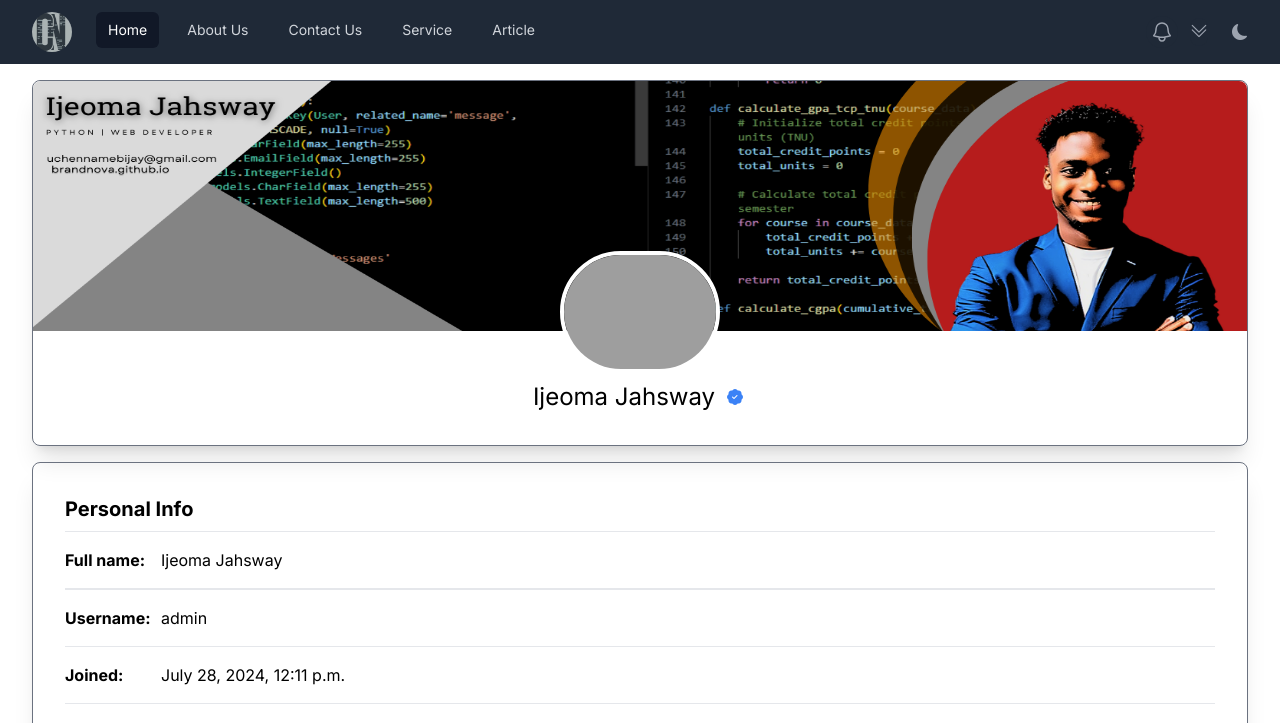
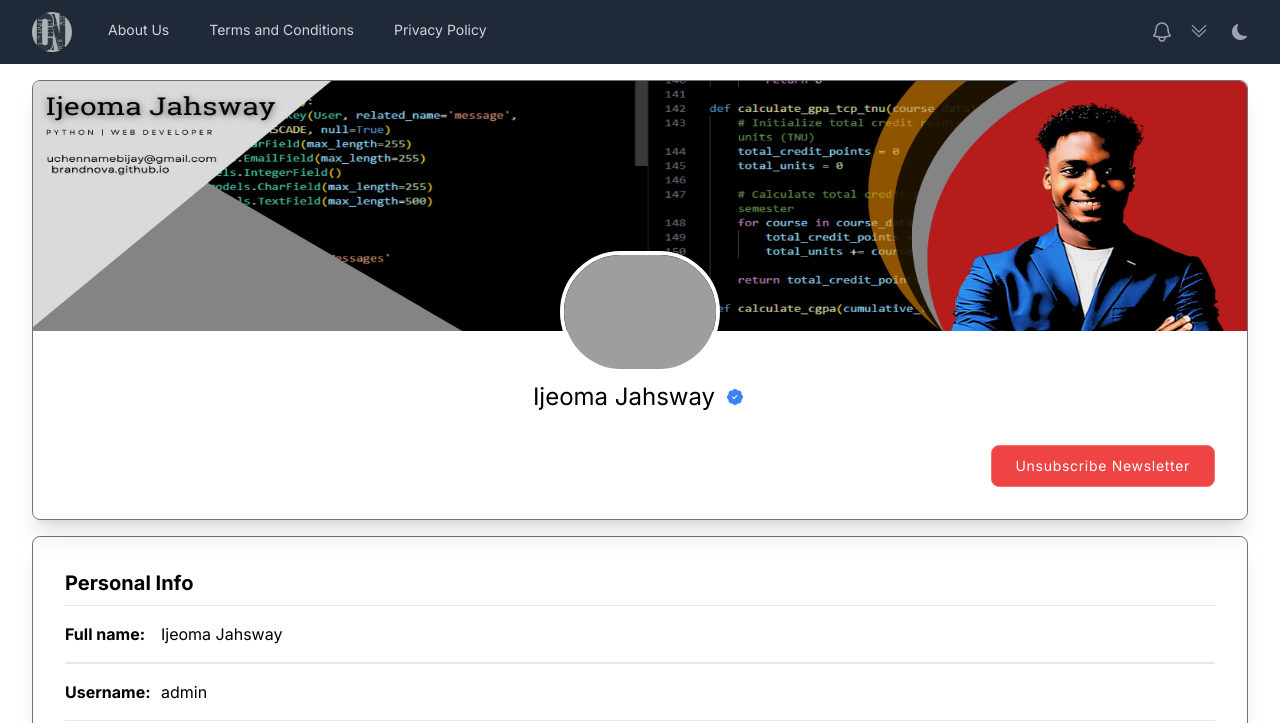
Before and after one commit to brandnova/Coder-Nova, a Django app: page /accounts/profile/ in a window 1280 px wide. Shown: the top 723 px of the page. Run offline with Django 5.2, Linux system fonts and the light colour scheme; a user stored in the database is signed in; data comes from the database, SQL or seed files in the repository; both versions use the stored data as it was after the commit; style sheets or scripts are compiled from the project's sources; parts of the project's set-up code (start-up, migrations or seed data) failed here and were passed over; some libraries are stand-ins or nearby versions; grey boxes are pictures that could not be loaded.

Commit message:
Unsubscribe from Newsletter and static page

```diff
--- a/ToDo.txt
+++ b/ToDo.txt
@@ -6,3 +6,4 @@ Auto share contents to other social platforms upon upload.
 Profile view for others
 Ads
 Auth page hide and show password
+Unsubscribe from newsletter (Done)... Make the message an alert...
--- a/accounts/templates/accounts/profile.html
+++ b/accounts/templates/accounts/profile.html
@@ -18,8 +18,8 @@
                     {% endif %}
                 </div>
             </div>
-            {% comment %} <div class="flex-1 flex flex-col items-center lg:items-end justify-end px-8 mt-2">
-                <div class="flex items-center space-x-4 mt-2">
+            <div class="flex-1 flex flex-col items-center lg:items-end justify-end px-8 mt-2">
+                {% comment %} <div class="flex items-center space-x-4 mt-2">
                     <button class="flex items-center bg-blue-600 hover:bg-blue-700 text-gray-100 px-4 py-2 rounded text-sm space-x-2 transition duration-100">
                         <svg xmlns="http://www.w3.org/2000/svg" class="h-4 w-4" viewBox="0 0 20 20" fill="currentColor">
                             <path d="M8 9a3 3 0 100-6 3 3 0 000 6zM8 11a6 6 0 016 6H2a6 6 0 016-6zM16 7a1 1 0 10-2 0v1h-1a1 1 0 100 2h1v1a1 1 0 102 0v-1h1a1 1 0 100-2h-1V7z"></path>
@@ -32,8 +32,16 @@
                         </svg>
                         <span>Message</span>
                     </button>
-                </div>
-            </div> {% endcomment %}
+                </div> {% endcomment %}
+                {% if is_subscribed %}
+                    <form action="{% url 'unsubscribe' user.email %}" method="post" class="flex justify-center mt-6">
+                        {% csrf_token %}
+                        <button type="submit" class="w-full px-6 py-2.5 text-sm font-medium tracking-wider text-white border border-red-400 transition-colors duration-300 transform md:w-auto focus:outline-none bg-red-500 rounded-lg hover:bg-red-600 focus:ring focus:ring-red-300 focus:ring-opacity-80">
+                            Unsubscribe Newsletter
+                        </button>
+                    </form>
+                {% endif %}
+            </div>
         </div>
         <div class="my-4 flex flex-col 2xl:flex-row space-y-4 2xl:space-y-0 2xl:space-x-4">
             <div class="w-full flex flex-col 2xl:w-1/3">
--- a/accounts/views.py
+++ b/accounts/views.py
@@ -2,6 +2,7 @@ from django.shortcuts import render, redirect
 from django.contrib.auth import login, update_session_auth_hash, logout
 from django.contrib.auth.decorators import login_required
 from newsletter.forms import SubscriptionForm
+from newsletter.models import Subscriber
 from .forms import UserRegisterForm, UserUpdateForm, ProfileUpdateForm, CustomAuthenticationForm, CustomPasswordChangeForm
 from django.contrib import messages
 from posts.models import Article
@@ -57,6 +58,7 @@ def profile(request):
     p_form = ProfileUpdateForm(request.POST or None, request.FILES or None, instance=request.user.profile)
     n_form = SubscriptionForm()
     bookmarks = request.user.profile.bookmarks.all()
+    is_subscribed = Subscriber.objects.filter(email=request.user.email).exists()
 
     # Count the likes and dislikes the user has given
     total_likes = Article.objects.filter(likes=request.user).count()
@@ -74,6 +76,7 @@ def profile(request):
         'p_form': p_form,
         'n_form': n_form,
         'bookmarks': bookmarks,
+        'is_subscribed': is_subscribed,
         'total_likes': total_likes,
         'total_dislikes': total_dislikes,
     }
--- a/core/templates/core/base.html
+++ b/core/templates/core/base.html
@@ -51,15 +51,17 @@
                 <!-- Desktop Menu -->
                 <div class="flex flex-1 items-center justify-center sm:items-stretch sm:justify-start">
                     <a href="{% url 'index' %}" class="flex flex-shrink-0 items-center h-10 overflow-hidden rounded-full">
-                        <img class="h-10 scale-150 hover:skew-y-6 transition duration-300 ease-in-out" src="{% static 'assets/imgs/Coder Nova.jpeg' %}">
+                        <img class="h-10 scale-150 hover:skew-y-6 transition duration-300 ease-in-out" src="{% if site_settings.logo %}{{ site_settings.logo.url }}{% endif %}">
                     </a>
                     <div class="hidden sm:ml-6 sm:block">
                         <div class="flex space-x-4">
-                            <a href="{% url 'index' %}" class="rounded-md bg-gray-900 px-3 py-2 text-sm font-medium text-white" aria-current="page">Home</a>
-                            <a href="about.html" class="rounded-md px-3 py-2 text-sm font-medium text-gray-300 hover:bg-gray-700 hover:text-white">About Us</a>
-                            <a href="contact.html" class="rounded-md px-3 py-2 text-sm font-medium text-gray-300 hover:bg-gray-700 hover:text-white">Contact Us</a>
-                            <a href="email_temp.html" class="rounded-md px-3 py-2 text-sm font-medium text-gray-300 hover:bg-gray-700 hover:text-white">Service</a>
-                            <a href="#" class="rounded-md px-3 py-2 text-sm font-medium text-gray-300 hover:bg-gray-700 hover:text-white">Article</a>
+                            {% if static_pages %}
+                                {% for page in static_pages %}
+                                    <a href="{% url 'static_page' page.slug %}" class="rounded-md px-3 py-2 text-sm font-medium text-gray-300 hover:bg-gray-700 hover:text-white">
+                                        {{ page.title }}
+                                    </a>
+                                {% endfor %}
+                            {% endif %}
                         </div>
                     </div>
                 </div>
--- a/core/templates/core/index.html
+++ b/core/templates/core/index.html
@@ -9,7 +9,7 @@
                 <div class="justify-center w-full text-center lg:p-10 max-auto">
                     <div class="justify-center w-full mx-auto">
                         <div class="flex flex-col items-center justify-center max-w-xl gap-3 mx-auto lg:flex-row">
-                            <img class='w-20 h-20 sm:w-32 sm:h-32 rounded-full border border-[#E8E3F4]' src="{% static 'assets/imgs/Coder Nova.jpeg' %}" />
+                            <img class='w-20 h-20 sm:w-32 sm:h-32 rounded-full border border-[#E8E3F4]' src="{% if site_settings.logo %}{{ site_settings.logo.url }}{% endif %}" />
                         </div>
                         <p class="sm:mt-8 mt-3 sm:px-44 text-[#10172A] text-xl sm:text-4xl lg:text-6xl font-semibold tracking-tighter">
                             <span class="underline leading-8 underline-offset-8 decoration-8 decoration-[#8B5CF6]">{{ site_settings.site_name }}.</span> A blog for Web Developers.
--- a/core/urls.py
+++ b/core/urls.py
@@ -1,6 +1,7 @@
 from django.urls import path
-from .views import index
+from .views import index, static_page
 
 urlpatterns = [
     path('', index, name='index'),
+    path('pages/<slug:slug>/', static_page, name='static_page'),
 ]
--- a/newsletter/urls.py
+++ b/newsletter/urls.py
@@ -1,6 +1,7 @@
 from django.urls import path
-from .views import subscribe
+from .views import subscribe, unsubscribe
 
 urlpatterns = [
     path('subscribe/', subscribe, name='subscribe'),
+    path('unsubscribe/<str:email>/', unsubscribe, name='unsubscribe'),
 ]
```
Also changed, not shown: core/templates/core/static-page.html (added, +12 -0 lines), core/views.py (+10 -1 lines), newsletter/views.py (+10 -3 lines), db.sqlite3, media/Site_images/CN_Rmv.png (added), media/Site_images/Coder_Nova.jpeg (added).
